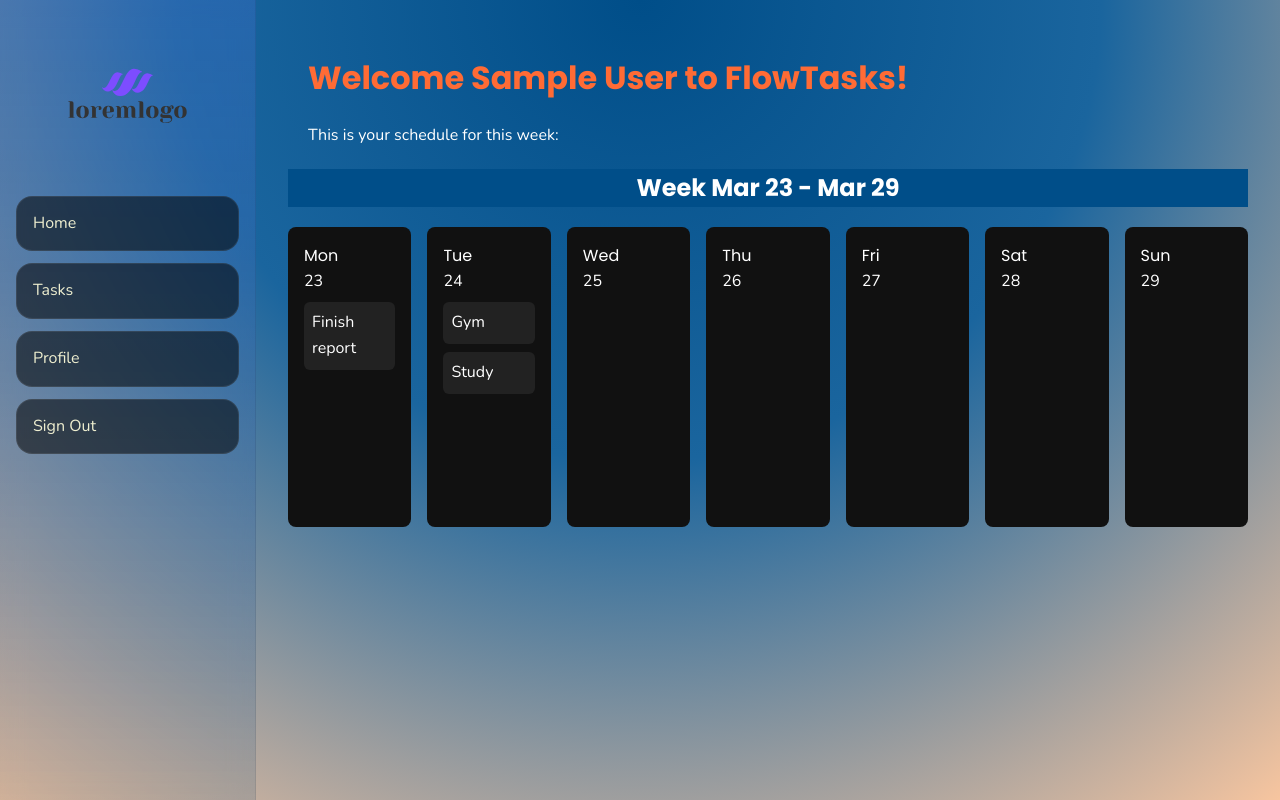
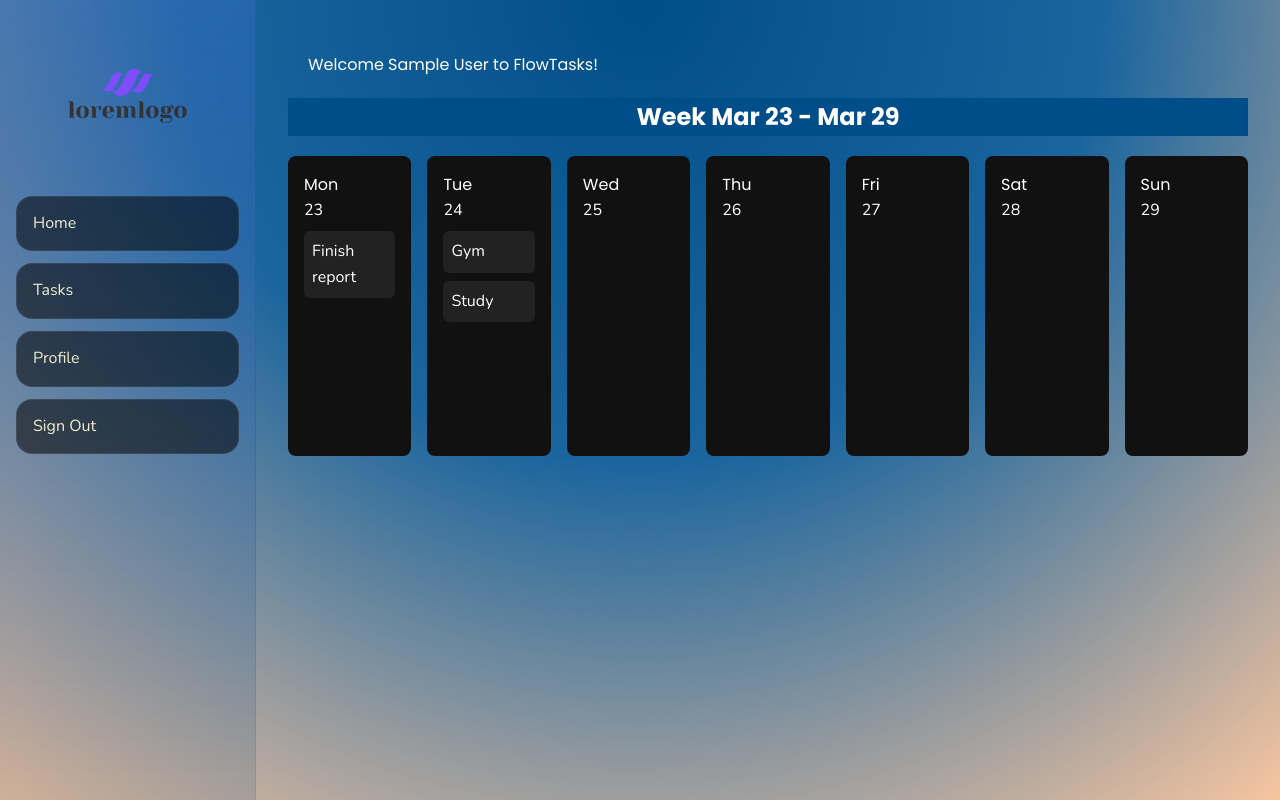
Before and after one commit to robsonpsilva/FlowTasks, a Next.js app in the folder flowtasks-app/: page /dashboard/home in a window 1280 px wide. Built offline with nearby package versions, Linux system fonts and the light colour scheme; no server answers; sample sign-in values are in the browser's storage.

Commit message:
modified:   flowtasks-app/app/dashboard/home/page.tsx

```diff
--- a/flowtasks-app/app/dashboard/home/page.tsx
+++ b/flowtasks-app/app/dashboard/home/page.tsx
@@ -1,23 +1,35 @@
 "use client";
 
+import { useSession } from "next-auth/react";
+import { useRouter } from "next/navigation";
+import { useEffect } from "react";
 import Schedule from "@/app/ui/components/schedule/schedule";
-import styles from "@/app/ui/components/componentStyles/schedule.module.css";
-import { useSession } from "next-auth/react";
 
 export default function HomePage() {
-  const { data: session } = useSession();
-  const user = session?.user;
+  const { data: session, status } = useSession();
+  const router = useRouter();
+
+  useEffect(() => {
+    // Se o status for 'unauthenticated', manda para o login
+    if (status === "unauthenticated") {
+      router.push("/api/auth/signin");
+    }
+  }, [status, router]);
+
+  if (status === "loading") {
+    return <p>Loading...</p>;
+  }
+
+  if (!session) {
+    return null; // Evita "piscar" o conteúdo antes do redirecionamento
+  }
+
   return (
     <>
       <section style={{ flex: 1, padding: "20px" }}>
-          <h1 className={styles.welcomeTitle}>Welcome {user?.name} to FlowTasks!</h1>
-          <p>This is your schedule for this week:</p>
+          <h1>Welcome {session.user?.name} to FlowTasks!</h1>
       </section>
-
-    <Schedule />
-
-
+      <Schedule />
     </>
-
   );
 }
```
